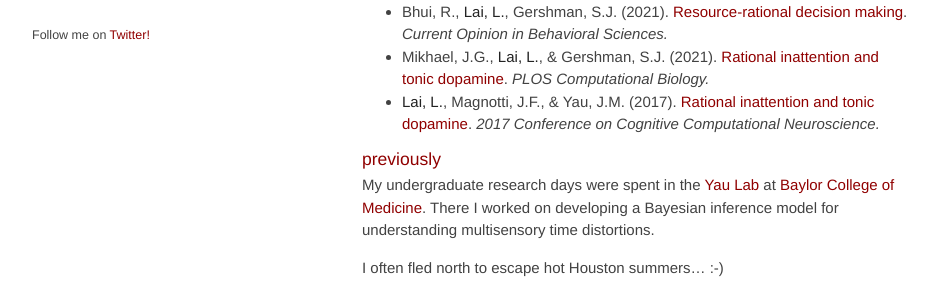
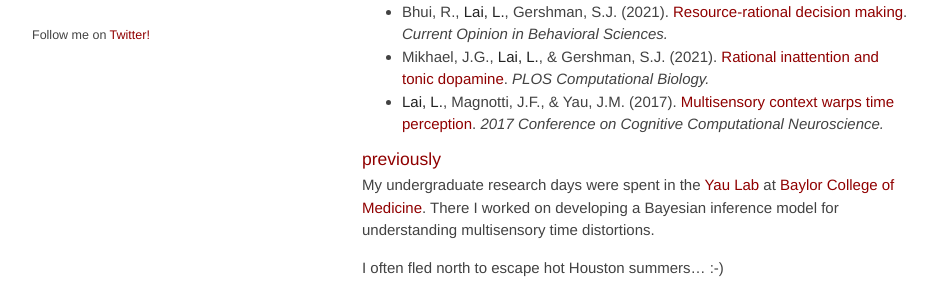
Before and after one commit to lucylai96/lucylai96.github.io, a Jekyll site: the page built from research.md, in a window 1280 px wide and 1069 px high. Shown: the part 479-765 px from the top of the window, without its empty margins (168-1111 px from the left). Built offline with Jekyll 4.4.1, drawn with Linux system fonts in a browser that asks for light colours; our own code applies the rules of GitHub Pages for plain Markdown files.

Commit message:
Update research.md

```diff
--- a/research.md
+++ b/research.md
@@ -12,7 +12,7 @@ I am a grad student in the [Computational Cognitive Neuroscience Lab](http://ger
 - Gershman, S.J. & **Lai, L.** (in press). [The reward-complexity trade-off in schizophrenia](./pubs/GershmanLai2021.pdf){:target="_blank"}. _Computational Psychiatry._
 - Bhui, R., **Lai, L.**, Gershman, S.J. (2021). [Resource-rational decision making](./pubs/BhuiLaiGershman2021.pdf){:target="_blank"}. _Current Opinion in Behavioral Sciences._
 - Mikhael, J.G., **Lai, L.**, & Gershman, S.J. (2021). [Rational inattention and tonic dopamine](./pubs/MikhaelLaiGershman2021.pdf){:target="_blank"}. _PLOS Computational Biology._
-- **Lai, L.**, Magnotti, J.F., & Yau, J.M. (2017). [Rational inattention and tonic dopamine](./pubs/LaiMagnottiYau2017.pdf){:target="_blank"}. _2017 Conference on Cognitive Computational Neuroscience._
+- **Lai, L.**, Magnotti, J.F., & Yau, J.M. (2017). [Multisensory context warps time perception](./pubs/LaiMagnottiYau2017.pdf){:target="_blank"}. _2017 Conference on Cognitive Computational Neuroscience._
 
 ### previously
 My undergraduate research days were spent in the [Yau Lab](http://yaulab.com/){:target="_blank"} at [Baylor College of Medicine](http://www.bcm.edu/){:target="_blank"}. There I worked on developing a Bayesian inference model for understanding multisensory time distortions.
```
